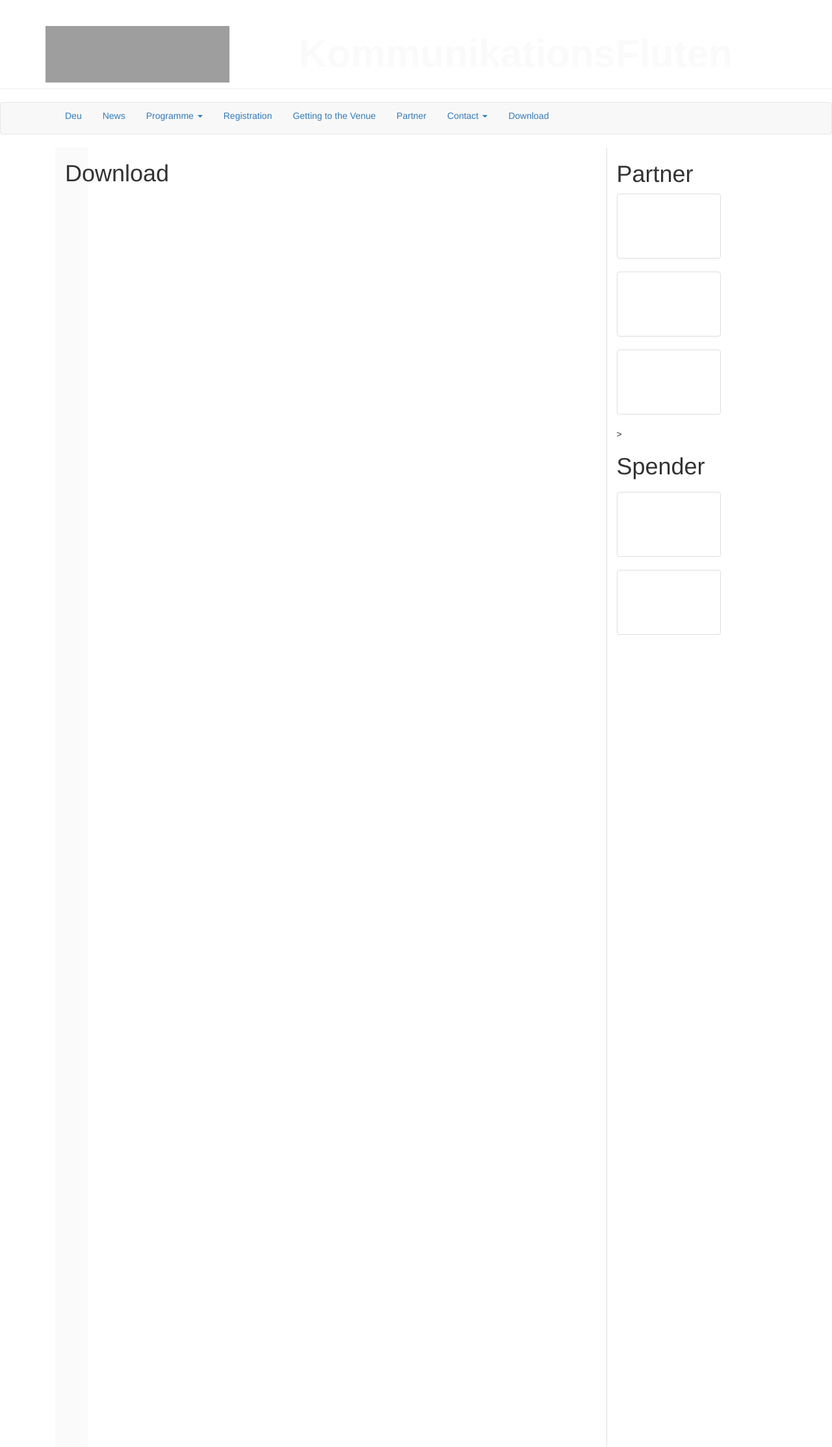
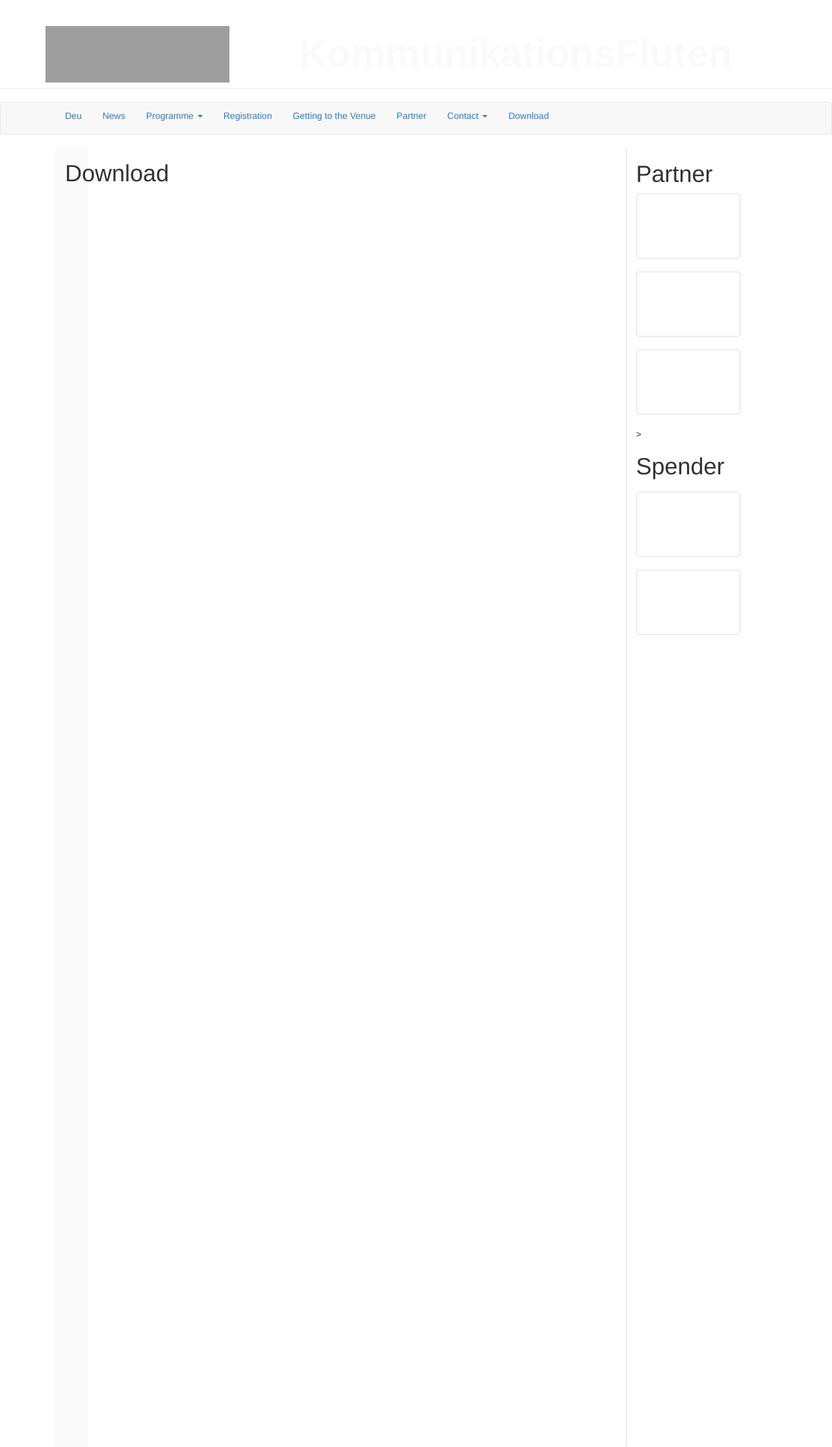
Before and after one commit to susedev/test, a Jekyll site: the page built from download.html, in a window 1280 px wide. Shown: the whole page at 65% size. Built offline with Jekyll 4.4.1, drawn with Linux system fonts in a browser that asks for light colours; nearby versions of some CDN libraries; grey boxes are pictures that could not be loaded.

Commit message:
Update page.html

```diff
--- a/_layouts/page.html
+++ b/_layouts/page.html
@@ -21,7 +21,7 @@ layout: base
     </div>
      <div class="col-md-1">
     </div>
-    <div class="col-md-3" style="display: block; width: 150px; height: 2000px; border:1px solid #FFF; border-left-color:#DDD; box-sizing: border-box;">
+    <div class="col-md-3" style="display: block; width: 150px; height: 2000px; border:1px solid #FFF; margin-left:30px; border-left-color:#DDD; box-sizing: border-box;">
       <h1>Partner</h1>
       <a href="#" class="thumbnail"  style="width: 160px; height: 100px;" ></a>
       <a href="#" class="thumbnail"  style="width: 160px; height: 100px;" ></a>
```
